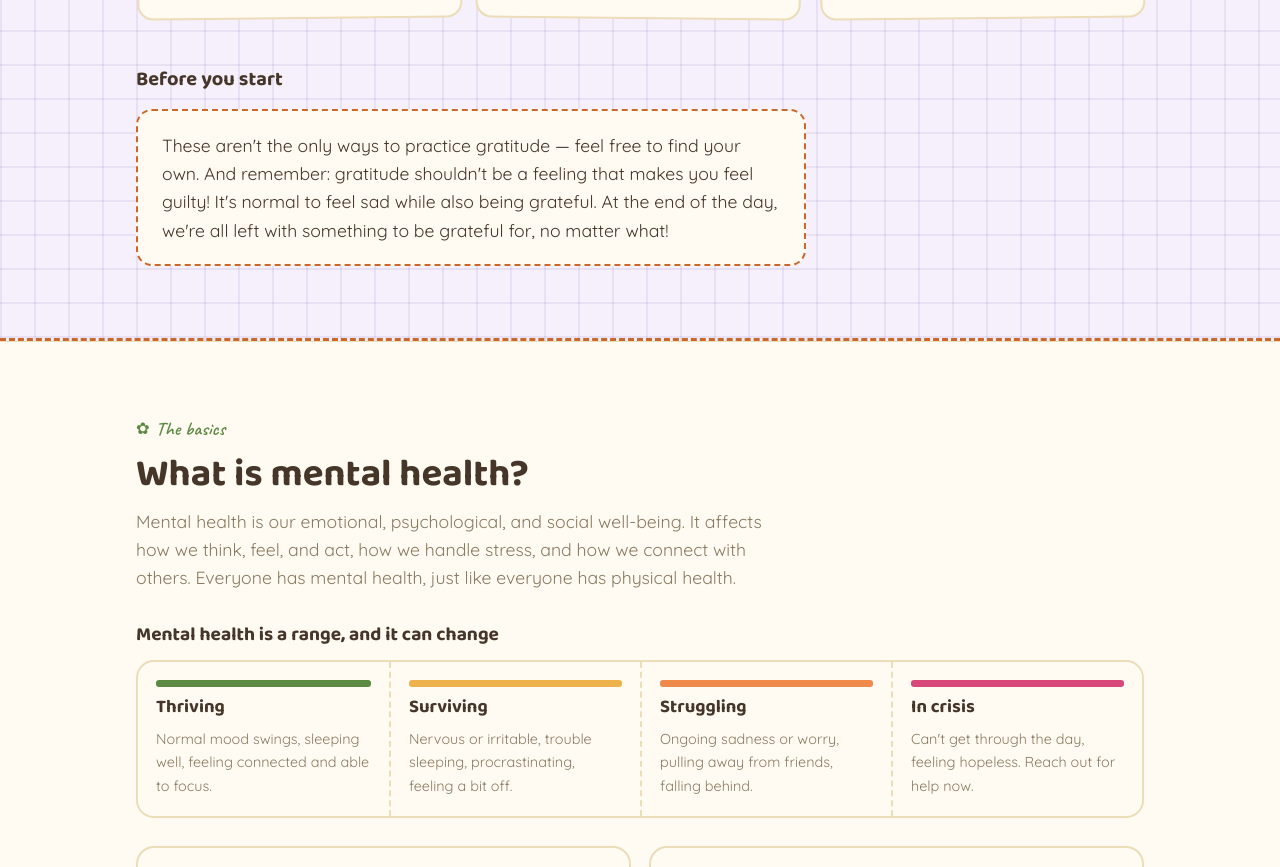
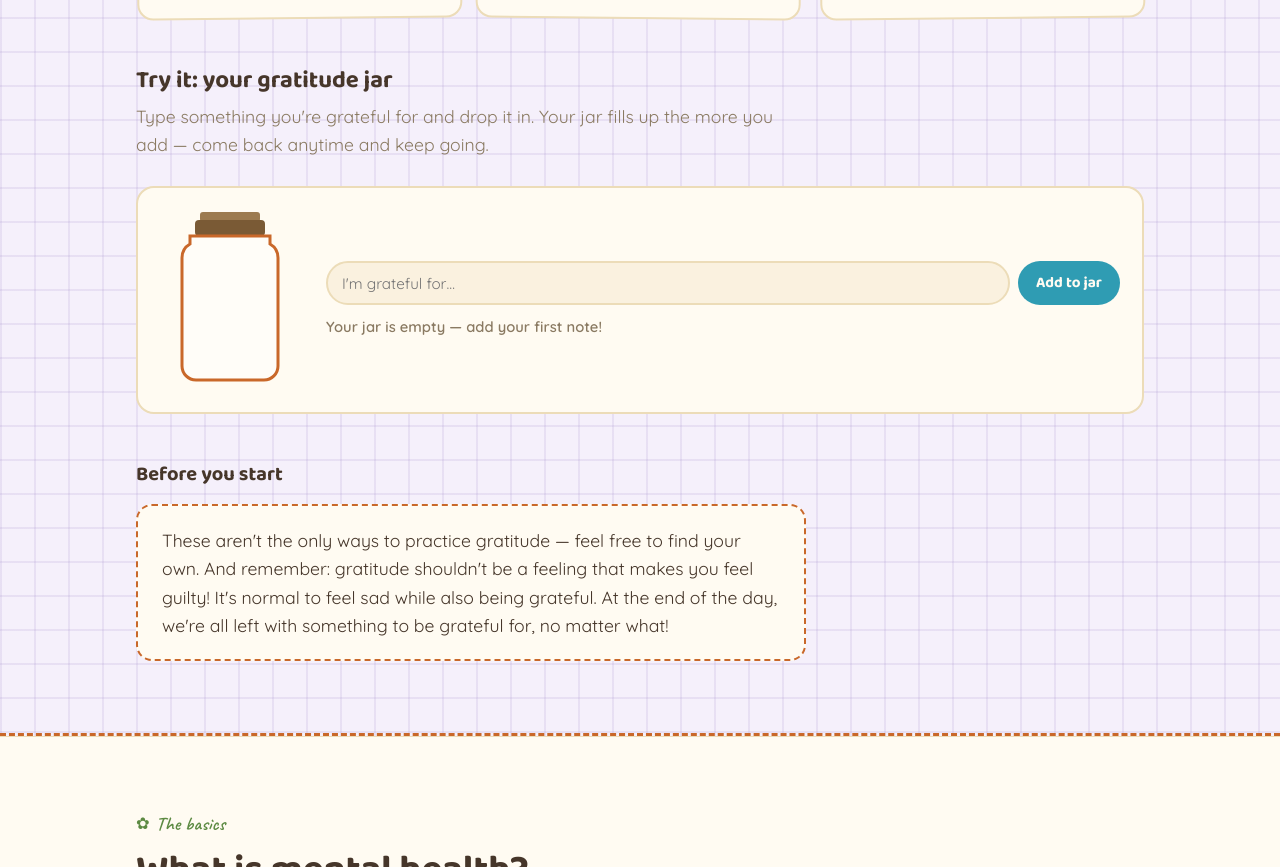
Before and after one commit to johnpaulmegaball/hoolaharmony, a plain HTML site: page index.html in a window 1280 px wide. Shown: the part 1726-2593 px from the top of the page. Drawn offline with Linux system fonts and the light colour scheme.

Commit message:
Add an interactive gratitude jar to Mental Health Monday
Visitors can type something they're grateful for and "drop" it into a
jar; the jar visually fills up with colored note-chips as they add
more, and their own notes are listed back to them. Notes are stored
per-browser in localStorage (not a shared public database), so the
feature works for every visitor with no sign-in required, and nobody
else's gratitude notes are ever displayed.

Co-Authored-By: Claude Sonnet 5 <noreply@anthropic.com>
Claude-Session: https://claude.ai/code/session_01KLKZntVzoVSMHoTb2wwCw6

```diff
--- a/index.html
+++ b/index.html
@@ -173,6 +173,24 @@ td.yes { color: var(--turtle); font-weight: 600; }
 #monday .mhm-corner { position: absolute; width: clamp(64px, 9vw, 104px); opacity: .92; pointer-events: none; z-index: 1; }
 #monday .mhm-corner.tl { top: 8px; left: 8px; }
 #monday .mhm-corner.tr { top: 8px; right: 8px; transform: scaleX(-1); }
+#monday .jar-widget { display: grid; grid-template-columns: auto minmax(0, 1fr); gap: 26px; align-items: center; margin-top: 28px; background: var(--surface); border: 2px solid var(--line); border-radius: 18px; padding: 22px; }
+#monday .jar-wrap { position: relative; width: 140px; height: 180px; flex: none; }
+#monday .jar-svg { position: absolute; inset: 0; width: 100%; height: 100%; z-index: 2; }
+#monday .jar-fill {
+  position: absolute; left: 0; top: 0; width: 140px; height: 180px; z-index: 1; box-sizing: border-box;
+  clip-path: path("M32 52 H108 V146 a10 10 0 0 1-10 10 H42 a10 10 0 0 1-10-10 Z");
+  display: flex; flex-direction: row; flex-wrap: wrap-reverse; align-content: flex-start; justify-content: center;
+  gap: 3px; padding: 6px;
+}
+#monday .jar-note { height: 14px; border-radius: 3px; box-shadow: 0 1px 2px rgba(0,0,0,.18); flex: none; }
+#monday .jar-side { display: grid; gap: 10px; }
+#monday .jar-form { display: flex; gap: 8px; flex-wrap: wrap; }
+#monday .jar-form input { flex: 1; min-width: 180px; padding: 10px 14px; border-radius: 999px; border: 2px solid var(--line); font-family: var(--body); font-size: .95rem; background: var(--bg); color: var(--fg); }
+#monday .jar-form input:focus-visible { outline: 3px solid var(--sun); outline-offset: 1px; }
+#monday .jar-count { font-size: .92rem; color: var(--muted); font-weight: 600; }
+#monday .jar-notes-list { list-style: none; margin: 4px 0 0; padding: 0; display: grid; gap: 6px; max-height: 140px; overflow-y: auto; }
+#monday .jar-notes-list li { background: var(--bg); border: 1px dashed var(--mhm-b); border-radius: 8px; padding: 6px 10px; font-size: .88rem; color: var(--fg); }
+@media (max-width: 560px) { #monday .jar-widget { grid-template-columns: 1fr; justify-items: center; text-align: center; } #monday .jar-form { justify-content: center; } }
 
 /* Members: taped-up profile cards */
 .members { display: grid; grid-template-columns: repeat(auto-fit, minmax(230px, 1fr)); gap: 24px; margin-top: 8px; }
@@ -394,6 +412,30 @@ footer p { color: var(--muted); font-size: .9rem; }
         <p>Take some time to go outside and reflect on the things you're grateful for, big or small.</p>
         <p class="ex">Notice 3 things on your walk you're thankful for.</p>
       </article>
+    </div>
+
+    <div class="sub">
+      <h3 style="font-weight: 700; font-size: 1.5rem;">Try it: your gratitude jar</h3>
+      <p class="lede">Type something you're grateful for and drop it in. Your jar fills up the more you add — come back anytime and keep going.</p>
+    </div>
+    <div class="jar-widget">
+      <div class="jar-wrap">
+        <div class="jar-fill" id="jarFill" aria-hidden="true"></div>
+        <svg class="jar-svg" viewBox="0 0 140 180" aria-hidden="true">
+          <rect x="40" y="2" width="60" height="10" rx="3" style="fill:#9c7a4f"/>
+          <rect x="35" y="10" width="70" height="16" rx="4" style="fill:#7a5a35"/>
+          <path d="M30 26 H110 V34 a16 16 0 0 1 8 14 V156 a14 14 0 0 1-14 14 H36 a14 14 0 0 1-14-14 V48 a16 16 0 0 1 8-14 Z"
+                style="fill:rgba(255,255,255,.4); stroke:var(--mhm-a); stroke-width:3;"/>
+        </svg>
+      </div>
+      <div class="jar-side">
+        <form id="jarForm" class="jar-form">
+          <input id="jarInput" type="text" maxlength="120" placeholder="I'm grateful for…" aria-label="I'm grateful for" autocomplete="off" required>
+          <button type="submit" class="btn">Add to jar</button>
+        </form>
+        <p class="jar-count" id="jarCount">Your jar is empty — add your first note!</p>
+        <ul class="jar-notes-list" id="jarNotesList" hidden></ul>
+      </div>
     </div>
 
     <div class="sub"><h3 style="font-weight: 700; font-size: 1.25rem;">Before you start</h3></div>
@@ -709,6 +751,75 @@ footer p { color: var(--muted); font-size: .9rem; }
   window.addEventListener('hashchange', syncRoute);
   syncRoute();
 })();
+
+(function () {
+  var STORAGE_KEY = 'hooha-gratitude-jar-v1';
+  var form = document.getElementById('jarForm');
+  var input = document.getElementById('jarInput');
+  var fill = document.getElementById('jarFill');
+  var countEl = document.getElementById('jarCount');
+  var listEl = document.getElementById('jarNotesList');
+  if (!form || !input || !fill || !countEl) return;
+
+  var palette = ['#c9682a', '#a996d6', '#5c8a42', '#eeb24c', '#d9487a'];
+  var FULL_AT = 18;
+
+  function load() {
+    try {
+      var raw = localStorage.getItem(STORAGE_KEY);
+      var parsed = raw ? JSON.parse(raw) : [];
+      return Array.isArray(parsed) ? parsed : [];
+    } catch (e) { return []; }
+  }
+  function save(notes) {
+    try { localStorage.setItem(STORAGE_KEY, JSON.stringify(notes)); } catch (e) {}
+  }
+
+  var notes = load();
+
+  function render() {
+    fill.innerHTML = '';
+    notes.slice(-40).forEach(function (note, i) {
+      var chip = document.createElement('span');
+      chip.className = 'jar-note';
+      chip.style.width = (18 + (i % 5) * 3) + 'px';
+      chip.style.background = palette[i % palette.length];
+      chip.style.transform = 'rotate(' + (((i % 7) - 3) * 2) + 'deg)';
+      fill.appendChild(chip);
+    });
+
+    if (notes.length === 0) {
+      countEl.textContent = 'Your jar is empty — add your first note!';
+    } else if (notes.length === 1) {
+      countEl.textContent = '1 note in your jar.';
+    } else {
+      countEl.textContent = notes.length + ' notes in your jar' + (notes.length >= FULL_AT ? ' — it’s overflowing with gratitude! ✨' : '.');
+    }
+
+    if (listEl) {
+      listEl.innerHTML = '';
+      listEl.hidden = notes.length === 0;
+      notes.slice().reverse().forEach(function (note) {
+        var li = document.createElement('li');
+        li.textContent = note;
+        listEl.appendChild(li);
+      });
+    }
+  }
+
+  form.addEventListener('submit', function (e) {
+    e.preventDefault();
+    var val = (input.value || '').trim();
+    if (!val) return;
+    notes.push(val.slice(0, 120));
+    save(notes);
+    input.value = '';
+    render();
+    input.focus();
+  });
+
+  render();
+})();
 </script>
 
 </body></html>
```
